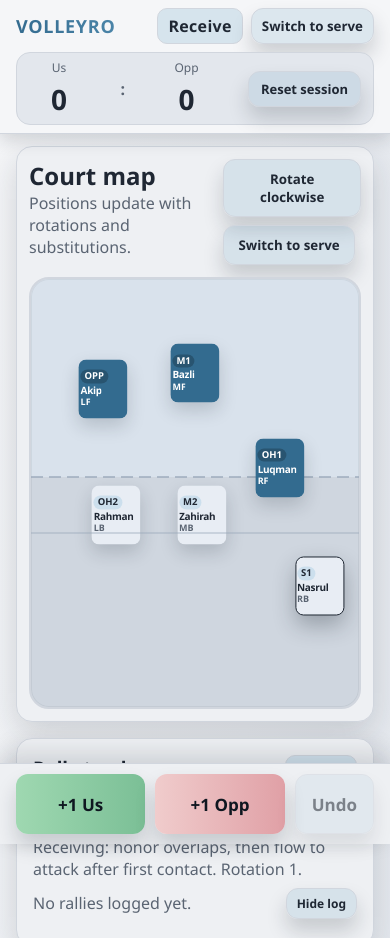
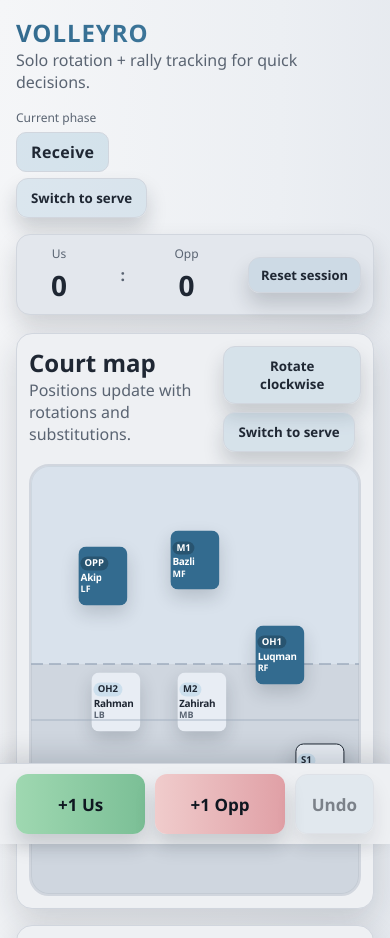
Before and after one commit to Durianlychee/VolleyRo, a plain HTML site: page index.html in a window 390 px wide. Shown: the top 938 px of the page. Drawn offline with Linux system fonts and the light colour scheme.

Commit message:
no-mistakes(review): Drop sticky phone header and extra aria attributes

```diff
--- a/app.js
+++ b/app.js
@@ -221,7 +221,6 @@
       if (selected) classes.push('selected');
       if (serverId === player.id) classes.push('serving');
       btn.className = classes.join(' ');
-      btn.setAttribute('aria-pressed', selected ? 'true' : 'false');
       btn.style.setProperty('--x', String(spot.x));
       btn.style.setProperty('--y', String(spot.y));
       const serverBadge = serverId === player.id ? '<span class="server-badge">Serving</span>' : '';
--- a/index.html
+++ b/index.html
@@ -89,7 +89,7 @@
               <select id="bench-select"></select>
             </label>
             <button id="make-sub">Sub in</button>
-            <p class="status" id="sub-status" aria-live="polite"></p>
+            <p class="status" id="sub-status"></p>
           </div>
           <div class="bench" id="bench-list"></div>
         </div>
--- a/styles.css
+++ b/styles.css
@@ -550,62 +550,7 @@ button:disabled {
   }
 
   .shell {
-    padding: 0 16px 16px;
-  }
-
-  /* Phone: compact scoreboard and phase control stay pinned at the top. */
-  .hero {
-    position: sticky;
-    top: 0;
-    z-index: 20;
-    grid-template-columns: auto 1fr;
-    grid-template-areas:
-      "brand mode"
-      "score score";
-    gap: 8px 12px;
-    margin: 0 -16px 12px;
-    padding: 8px 16px;
-    background: var(--bg);
-    border-bottom: 1px solid var(--border);
-    box-shadow: 0 6px 16px var(--shadow);
-  }
-
-  .brand {
-    grid-area: brand;
-    align-self: center;
-  }
-
-  .brand .muted {
-    display: none;
-  }
-
-  .brand-mark {
-    font-size: 18px;
-  }
-
-  .mode-panel {
-    grid-area: mode;
-    display: flex;
-    justify-content: flex-end;
-    gap: 8px;
-  }
-
-  .mode-panel .tiny {
-    display: none;
-  }
-
-  .mode-pill {
-    padding: 6px 10px;
-  }
-
-  .mode-panel .ghost {
-    padding: 8px 10px;
-  }
-
-  .scoreboard {
-    grid-area: score;
-    padding: 6px 12px;
-    box-shadow: none;
+    padding: 16px;
   }
 
   .court-card {
```
